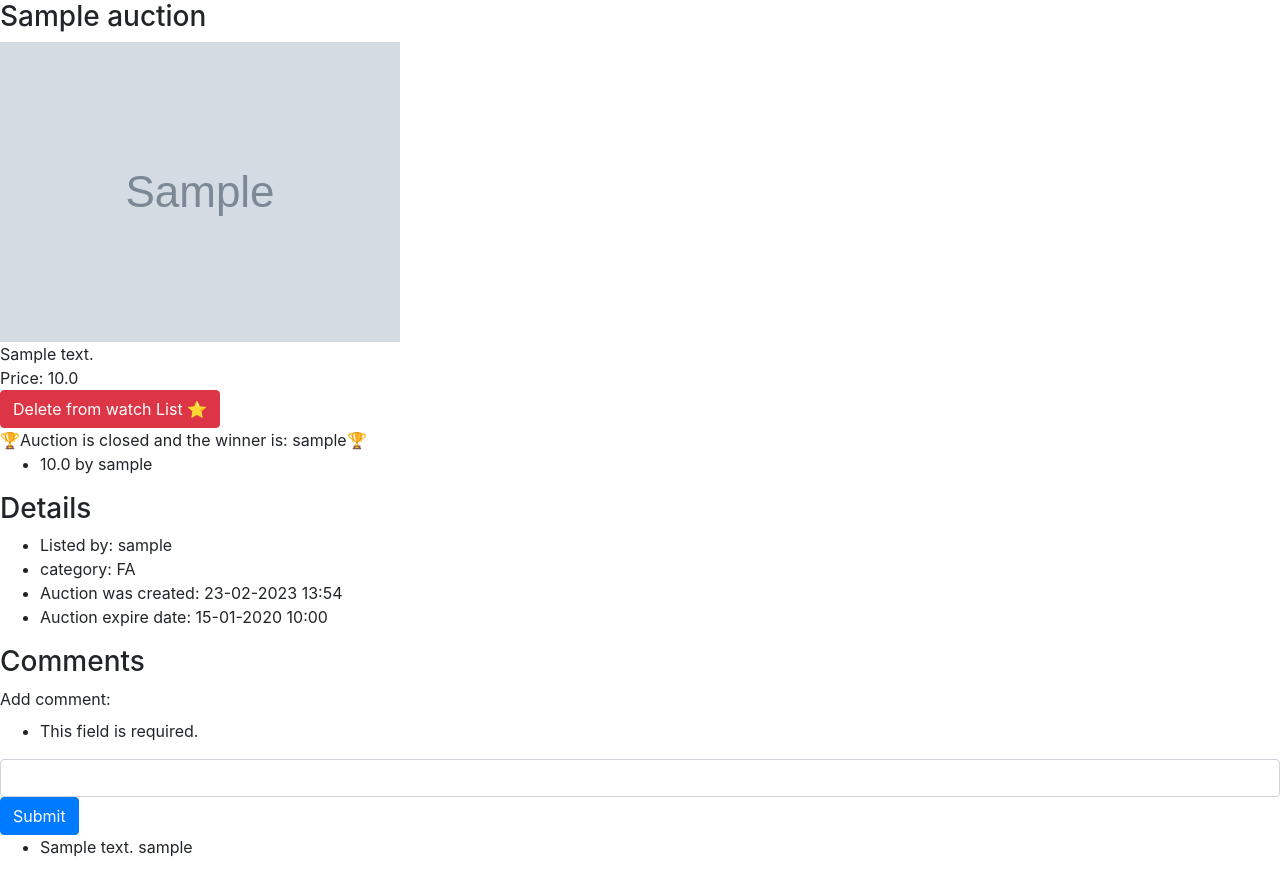
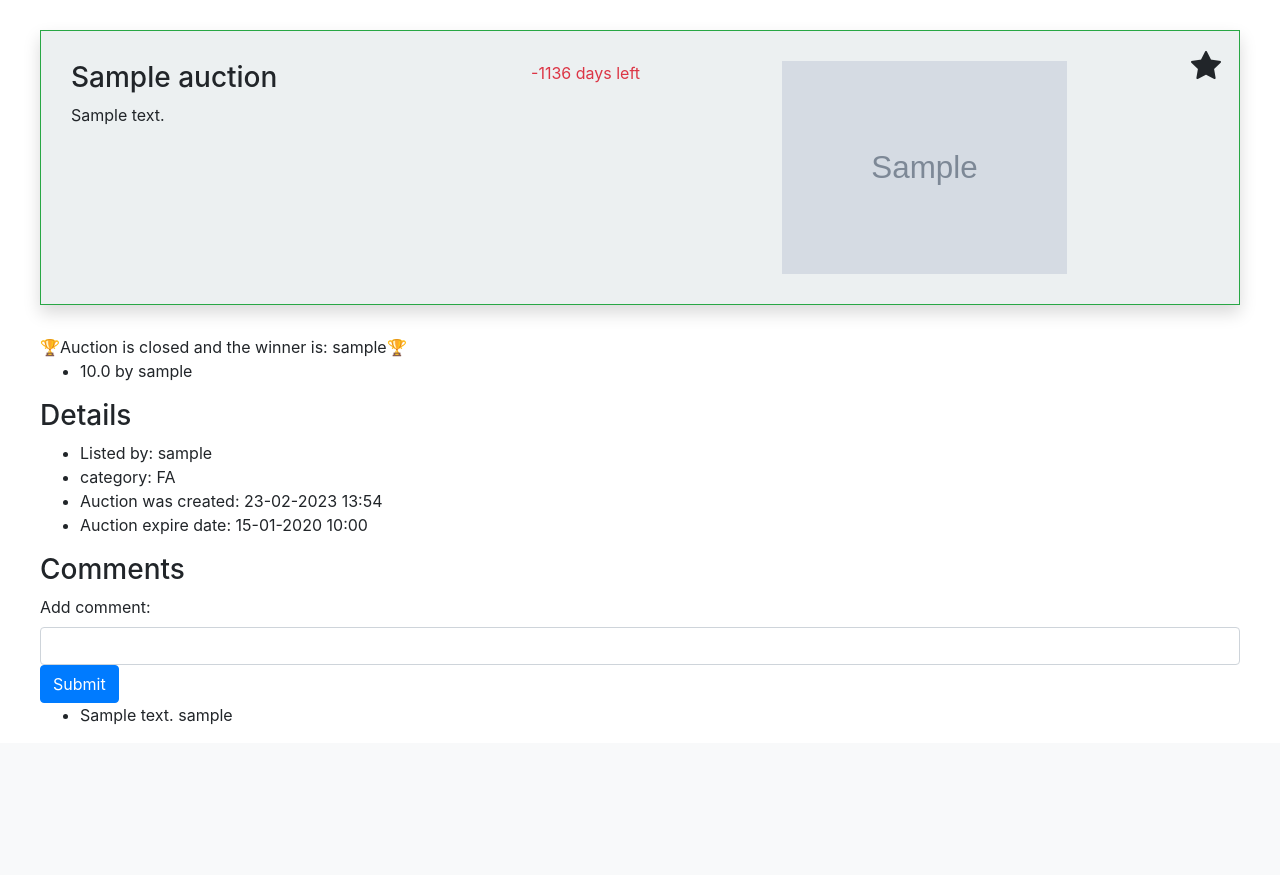
Before and after one commit to wobrozek/shop, a Django app: page /listing/1 in a window 1280 px wide. Shown: the part 61-936 px from the top of the page. After the commit the page ends 785 px from the top, so only its background shows below. Run offline with Django 3.2, Linux system fonts and the light colour scheme; a user stored in the database is signed in; tables that the repository leaves empty hold one stand-in row (values such as "Sample post"); grey boxes marked "Sample" are stand-in pictures; some libraries are stand-ins or nearby versions.

Commit message:
feature: add bidform support to listItem

```diff
--- a/commerce/auctions/static/auctions/styles.css
+++ b/commerce/auctions/static/auctions/styles.css
@@ -3,21 +3,33 @@ body {
     margin: 0;
 }
 
-body *{
-    box-sizing:border-box;
+body * {
+    box-sizing: border-box;
+}
+
+i {
+    font-size: 30px;
 }
 
 button:focus {
     outline: none;
 }
 
-button{
+button {
     border: none;
 }
-.image-circleWraper img{
-    width:45px;
+
+.absolute-right-up {
+    position: absolute;
+    right: 5px;
+    top: 5px;
 }
-.image-circleWraper{
+
+.image-circleWraper img {
+    width: 45px;
+}
+
+.image-circleWraper {
     border-radius: 50%;
     width: 45px;
     height: 45px;
@@ -25,51 +37,65 @@ button{
     display: flex;
     align-items: center;
     justify-content: center;
-    margin-right:10px;
+    margin-right: 10px;
 }
 
-.flex-between{
-    display:flex;
-    justify-content:space-between;
-    flex-wrap:wrap;
+.flex-between {
+    display: flex;
+    justify-content: space-between;
+    flex-wrap: wrap;
 }
 
-.flex-column{
-    display:flex;
-    flex-direction:column;
-    justify-content:space-between;
+.flex-column {
+    display: flex;
+    flex-direction: column;
+    justify-content: space-between;
 }
 
-.auction-description{
-    width:100%;
+.auction-description {
+    width: 100%;
 }
 
 .width-50 {
     width: 50%;
 }
 
-.flex-alignSelf-end{
+.flex-alignSelf-end {
     align-self: flex-end;
 }
 
 
-.auction{
-    width:80%;
+.auction {
+    position: relative;
     border: 1px solid #28A745;
-    display:flex;
-    flex-wrap:wrap;
-    padding:30px;
-    margin:30px auto;
-    background-color:#ECF0F1;
+    display: flex;
+    flex-wrap: wrap;
+    padding: 30px;
+    margin: 30px auto;
+    background-color: #ECF0F1;
 }
 
-main{
-    margin:auto;
-    max-width:1200px;
+.gap-3 {
+    gap: 3px;
 }
 
-.auction img{
-    width:50%;
-    display:block;
-    margin:auto;
+.errorlist {
+    display: none;
 }
+
+.errorspan {
+    position: absolute;
+    bottom: 6px;
+    color: #dc3545;
+}
+
+main {
+    margin: auto;
+    max-width: 1200px;
+}
+
+.auction img {
+    width: 50%;
+    display: block;
+    margin: auto;
+}
--- a/commerce/auctions/templates/auctions/components/listingItem.html
+++ b/commerce/auctions/templates/auctions/components/listingItem.html
@@ -1,6 +1,6 @@
 <div class="auction shadow ">
-            <div class="width-50 flex-column">
-                <div class="flex-between">
+            <div class="width-50 d-flex flex-column">
+                <div class="d-flex justify-content-between flex-wrap">
                     <div>
                         <h3>{{ auction.title }}</h3>
                     </div>
@@ -11,9 +11,33 @@
                     <div class="auction-description">{{ auction.description }}</div>
                 </div>
 
+                        {% comment %} buttons {% endcomment %}
 
+            {% if formBid %}
+                {% if user.is_authenticated and not close %}
 
-                <div class="flex-between ">
+                <form  class="d-flex justify-content-between align-items-center" action="" method="post">
+                    {% csrf_token %}
+                    <div class="auction-price">
+                        Price: {{ auction.price }}
+                    </div>
+                    {% if owner %}
+                        <input class="btn btn-danger" type="submit" value="End your Auction" data-bs-toggle="tooltip" data-bs-placement="top"
+                        title="If you end your auction current best ofert will win" >
+
+                    {% else %}
+                    <div class="d-flex align-items-center gap-3 ">
+                        {{ formBid }}
+                        <span class="errorspan">
+                        {{message}}
+                        </span>
+                        <input class="btn btn-primary" type="submit" value="Add Bid ">
+                    </div>
+                    {% endif %}
+                </form>
+                {% endif %}
+            {% else %}
+                <div class="d-flex justify-content-between ">
                     <div class="auction-price">
                         Price: {{ auction.price }}
                     </div>
@@ -21,6 +45,7 @@
                     Bid
                     </a>
                 </div>
+            {% endif %}
 
             </div>
 
@@ -30,4 +55,19 @@
                     </div>
                 {% endif %}
 
+                {% comment %} follow button {% endcomment %}
+
+    {% if user.is_authenticated %}
+        <div class="absolute-right-up">
+            <form action="/listing/watchlist/{{ auction.id }}" method="post">
+                {% csrf_token %}
+                {% if follow %}
+                <button class="btn" type="submit" ><i class="bi bi-star-fill"></i></button>
+                {% else %}
+                <button class="btn" type="submit" ><i class="bi bi-star"></i></button>
+                {% endif %}
+            </form>
+        </div>
+    {% endif %}
+
 </div>
--- a/commerce/auctions/templates/auctions/layout.html
+++ b/commerce/auctions/templates/auctions/layout.html
@@ -6,6 +6,7 @@
         <title>{% block title %}Auctions{% endblock %}</title>
         <link rel="stylesheet" href="https://stackpath.bootstrapcdn.com/bootstrap/4.4.1/css/bootstrap.min.css" integrity="sha384-Vkoo8x4CGsO3+Hhxv8T/Q5PaXtkKtu6ug5TOeNV6gBiFeWPGFN9MuhOf23Q9Ifjh" crossorigin="anonymous">
         <link href="{% static 'auctions/styles.css' %}" rel="stylesheet">
+        <link rel="stylesheet" href="https://cdn.jsdelivr.net/npm/bootstrap-icons@1.10.3/font/bootstrap-icons.css">
 
     </head>
     <body>
--- a/commerce/auctions/templates/auctions/listing.html
+++ b/commerce/auctions/templates/auctions/listing.html
@@ -1,45 +1,11 @@
 {% extends "auctions/layout.html" %}
 
 {% block body%}
+<main>
+<div class="auction-listing">
 
-<div class="auction-listing">
-    <h3>{{ auction.title }}</h3>
+    {% include 'auctions/components/listingItem.html' %}
 
-    {% if auction.img != 'none' %}
-        <div class="auction-img">
-            <img src="{{ auction.img }}" alt="">
-        </div>
-    {% endif %}
-    <div class="auction-description">{{ auction.description }}</div>
-    <div class="auction-price">Price: {{ auction.price }}</div>
-
-    {% if user.is_authenticated and not close %}
-
-    <form action="" method="post">
-        {% csrf_token %}
-        {% if owner %}
-            <input class="btn btn-danger" type="submit" value="End your Auction">
-            <div class="warning"> If you end your auction current best ofert will win </div>
-        {% else %}
-            {{ formBid }}
-            <span class="errorspan">
-            {{message}}
-            </span>
-            <input class="btn btn-primary" type="submit" value="Add Bid ">
-        {% endif %}
-    </form>
-    {% endif %}
-
-    {% if user.is_authenticated %}
-    <form action="/listing/watchlist/{{ auction.id }}" method="post">
-        {% csrf_token %}
-        {% if follow %}
-        <input class="btn btn-danger" type="submit" value="Delete from watch List ⭐">
-        {% else %}
-        <input class="btn btn-secondary" type="submit" value="Add to watch List ⭐">
-        {% endif %}
-    </form>
-    {% endif %}
 
     {% if close %}
         {% if winnerBid != None %}
@@ -86,4 +52,5 @@
         {% endif %}
     </ul>
 </div>
+</main>
 {% endblock%}
```
